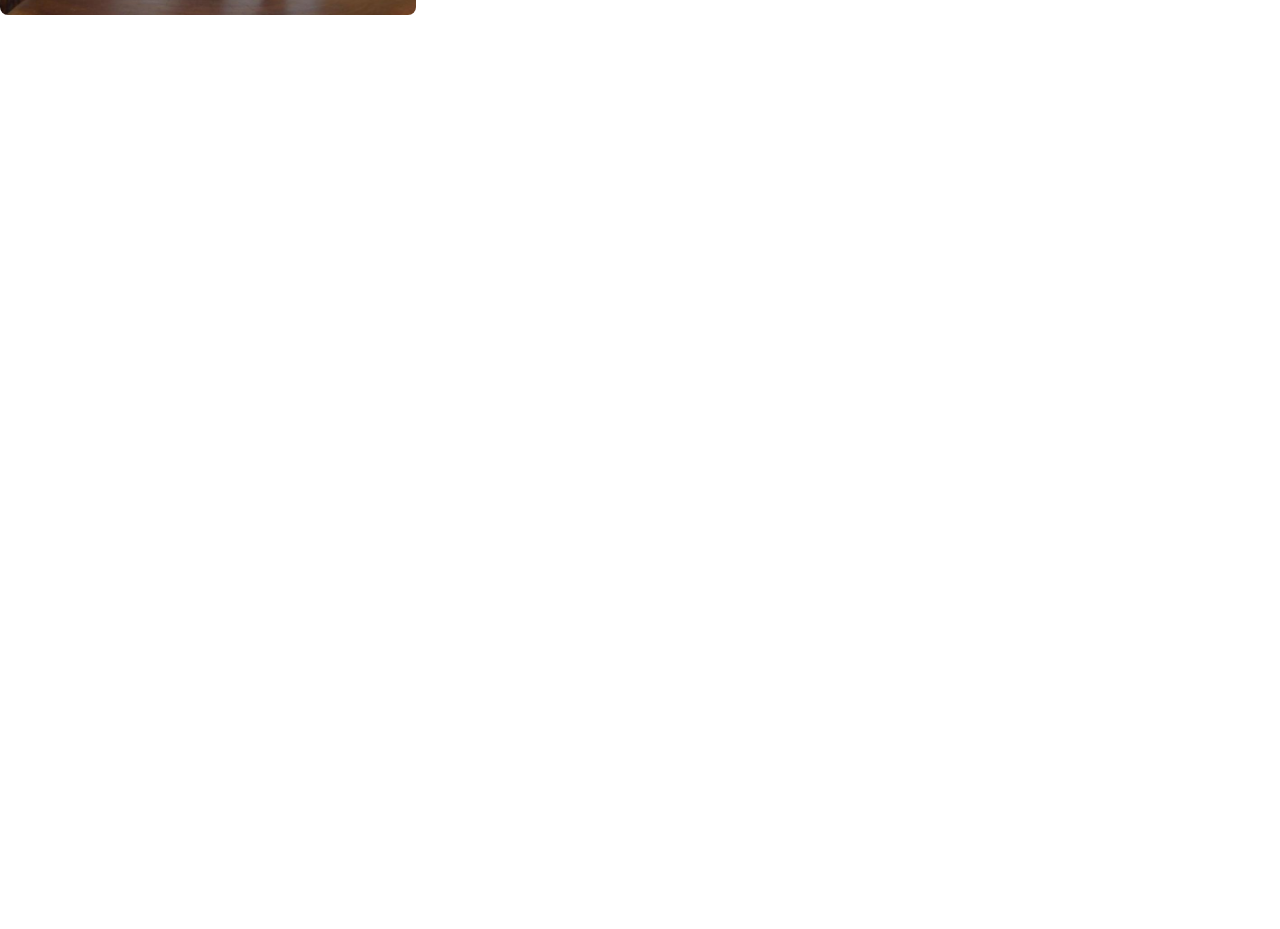
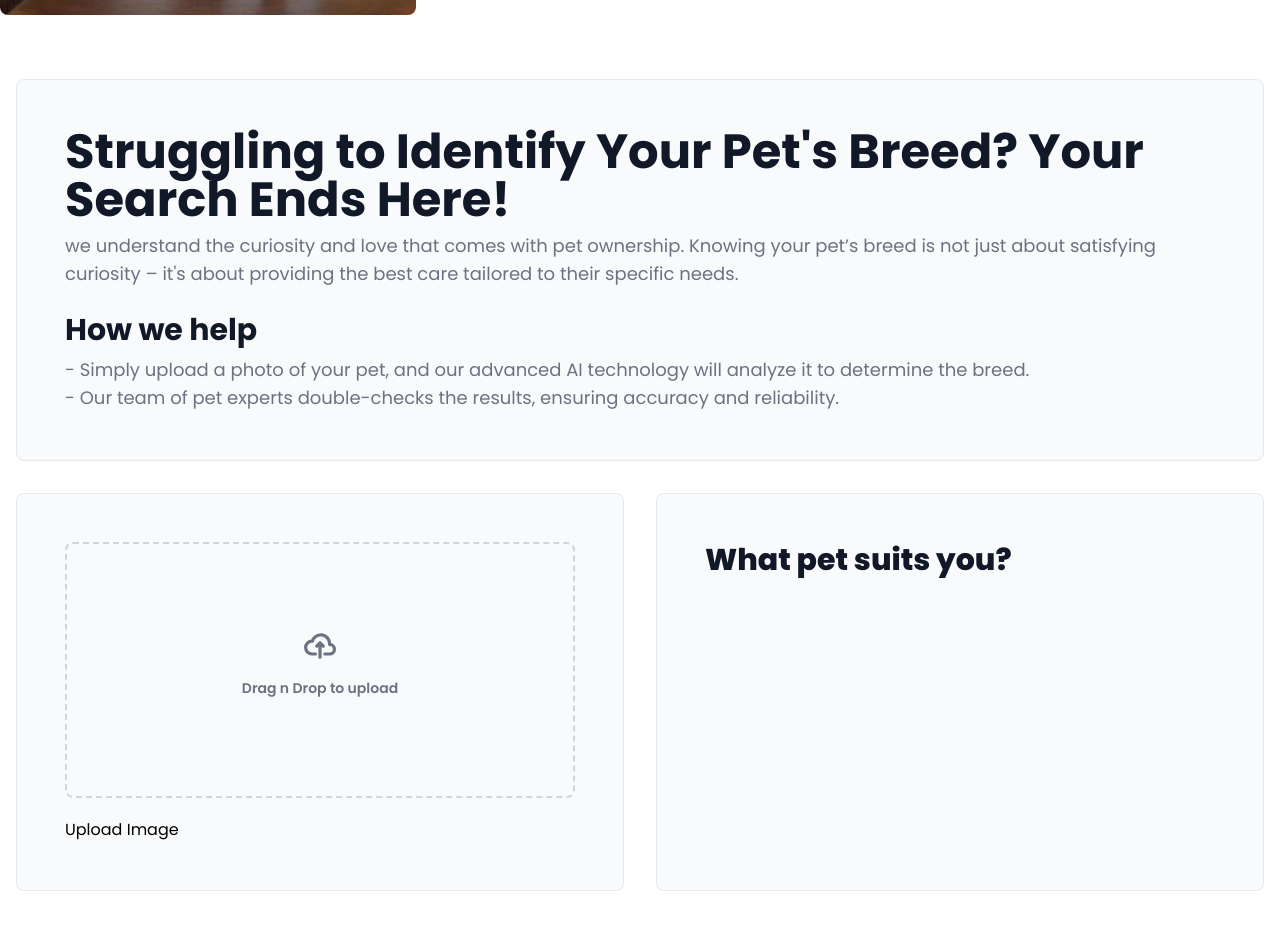
Before and after one commit to ScaferuZ/ailo-myPet, a React (Vite) app: page / in a window 1280 px wide. Shown: the part 2554-3483 px from the top of the page. Before the commit the page ends 2569 px from the top, so only its background shows below. Built offline with nearby package versions, Linux system fonts and the light colour scheme.

Commit message:
feat: Adding frontend section to predict image

```diff
--- a/src/App.jsx
+++ b/src/App.jsx
@@ -4,6 +4,7 @@ import "./index.css";
 import Navbar from "./components/Navbar";
 import Hero from "./components/Hero";
 import Gallery from "./components/Gallery";
+import Finder from "./components/Finder";
 
 const App = () => {
   return (
@@ -11,6 +12,7 @@ const App = () => {
       <Navbar />
       <Hero />
       <Gallery />
+      <Finder />
     </>
   );
 };
--- /dev/null
+++ b/src/components/Dropzone.jsx
@@ -0,0 +1,74 @@
+import React, { useState } from "react";
+import axios from "axios";
+import { useDropzone } from "react-dropzone";
+
+const Dropzone = () => {
+  const [file, setFile] = useState(null);
+
+  const onDrop = (acceptedFiles) => {
+    setFile(acceptedFiles[0]);
+  };
+
+  const { getRootProps, getInputProps, isDragActive } = useDropzone({
+    onDrop,
+    accept: "image/jpeg, image/png",
+  });
+
+  const uploadImage = async () => {
+    if (!file) {
+      alert("Please upload an image.");
+      return;
+    }
+
+    const formData = new FormData();
+    formData.append("file", file);
+
+    try {
+      const res = await axios.post("http://localhost:5000/upload", formData, {
+        headers: {
+          "Content-Type": "multipart/form-data",
+        },
+      });
+
+      console.log(res.data);
+    } catch (err) {
+      console.log("Error loading image: ", err);
+    }
+  };
+
+  return (
+    <div>
+      <div
+        {...getRootProps()}
+        className="flex flex-col items-center justify-center w-full h-64 border-2 border-gray-300 border-dashed rounded-lg cursor-pointer bg-gray-50 dark:hover:bg-bray-800 dark:bg-gray-700 hover:bg-gray-100 dark:border-gray-600 dark:hover:border-gray-500 dark:hover:bg-gray-600"
+      >
+        <div class="flex flex-col items-center justify-center pt-5 pb-6">
+          <svg
+            class="w-8 h-8 mb-4 text-gray-500 dark:text-gray-400"
+            aria-hidden="true"
+            xmlns="http://www.w3.org/2000/svg"
+            fill="none"
+            viewBox="0 0 20 16"
+          >
+            <path
+              stroke="currentColor"
+              stroke-linecap="round"
+              stroke-linejoin="round"
+              stroke-width="2"
+              d="M13 13h3a3 3 0 0 0 0-6h-.025A5.56 5.56 0 0 0 16 6.5 5.5 5.5 0 0 0 5.207 5.021C5.137 5.017 5.071 5 5 5a4 4 0 0 0 0 8h2.167M10 15V6m0 0L8 8m2-2 2 2"
+            />
+          </svg>
+          <input {...getInputProps()} />
+          <p class="mb-2 text-sm text-gray-500 dark:text-gray-400">
+            <span class="font-semibold">Drag n Drop to upload</span>
+          </p>
+        </div>
+      </div>
+      <button className="mt-5" onClick={uploadImage}>
+        Upload Image
+      </button>
+    </div>
+  );
+};
+
+export default Dropzone;
--- /dev/null
+++ b/src/components/Finder.jsx
@@ -0,0 +1,45 @@
+import React, { useState } from "react";
+import Dropzone from "./Dropzone";
+
+const Finder = () => {
+  return (
+    <section className="bg-white dark:bg-gray-900 font-poppins">
+      <div className="py-8 px-4 mx-auto max-w-screen-xl lg:py-16">
+        <div className="bg-gray-50 dark:bg-gray-800 border border-gray-200 dark:border-gray-700 rounded-lg p-8 md:p-12 mb-8">
+          <h1 className="text-gray-900 dark:text-white text-3xl md:text-5xl font-bold mb-2">
+            Struggling to Identify Your Pet's Breed? Your Search Ends Here!
+          </h1>
+          <p className="text-lg font-normal text-gray-500 dark:text-gray-400 mb-6">
+            we understand the curiosity and love that comes with pet ownership.
+            Knowing your pet’s breed is not just about satisfying curiosity –
+            it's about providing the best care tailored to their specific needs.
+          </p>
+          <h1 className="text-gray-900 text-1xl md:text-3xl font-bold mb-2">
+            How we help
+          </h1>
+          <p className="text-lg font-normal text-gray-500 dark:text-gray-400">
+            - Simply upload a photo of your pet, and our advanced AI technology
+            will analyze it to determine the breed.
+          </p>
+          <p className="text-lg font-normal text-gray-500 dark:text-gray-400">
+            - Our team of pet experts double-checks the results, ensuring
+            accuracy and reliability.
+          </p>
+        </div>
+        <div className="grid md:grid-cols-2 gap-8">
+          <div className="bg-gray-50 dark:bg-gray-800 border border-gray-200 dark:border-gray-700 rounded-lg p-8 md:p-12">
+            <Dropzone />
+          </div>
+          <div className="bg-gray-50 dark:bg-gray-800 border border-gray-200 dark:border-gray-700 rounded-lg p-8 md:p-12">
+            <h2 className="text-gray-900 dark:text-white text-3xl font-extrabold mb-2">
+              What pet suits you?
+            </h2>
+            {/* image */}
+          </div>
+        </div>
+      </div>
+    </section>
+  );
+};
+
+export default Finder;
```
